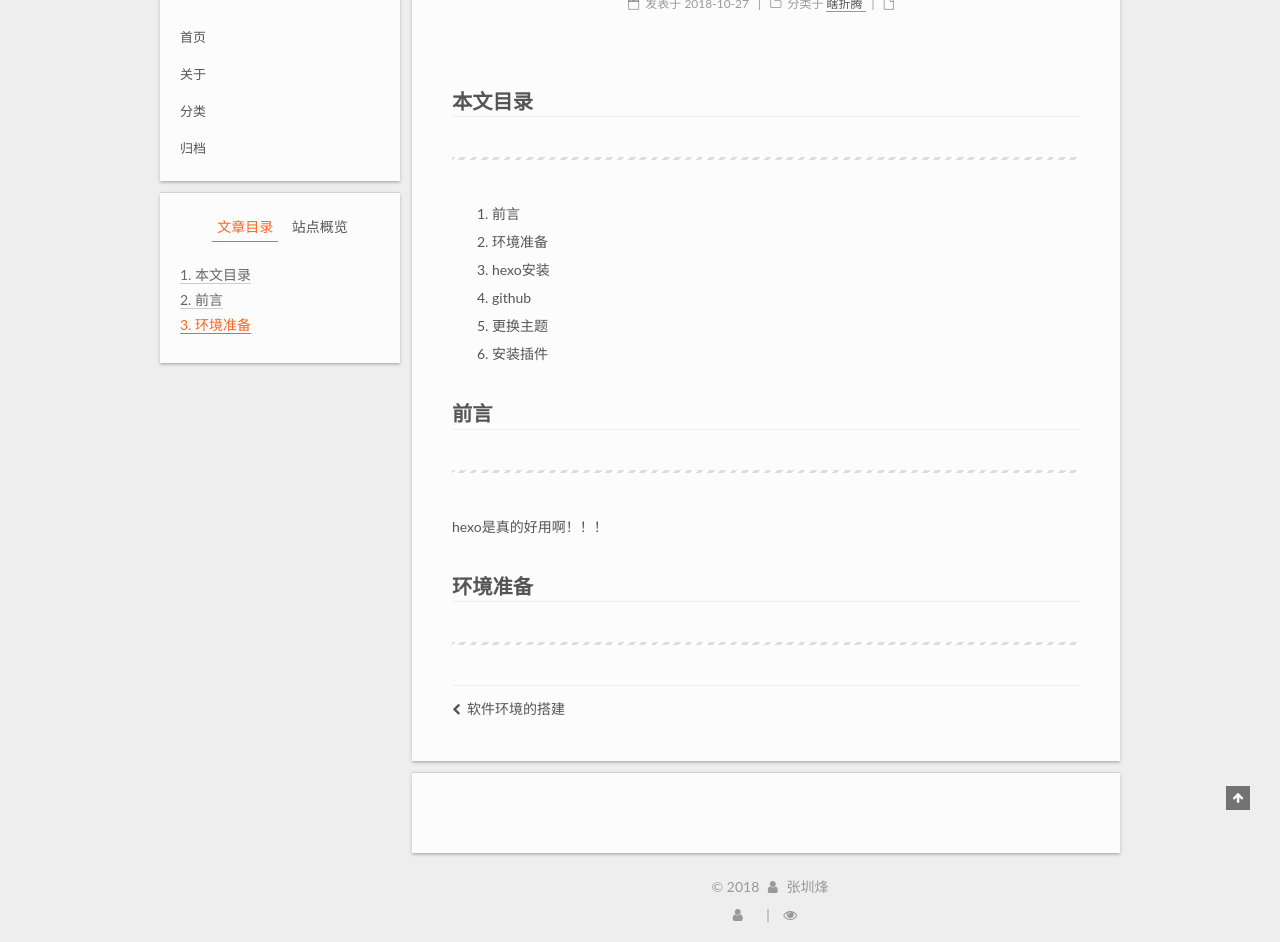
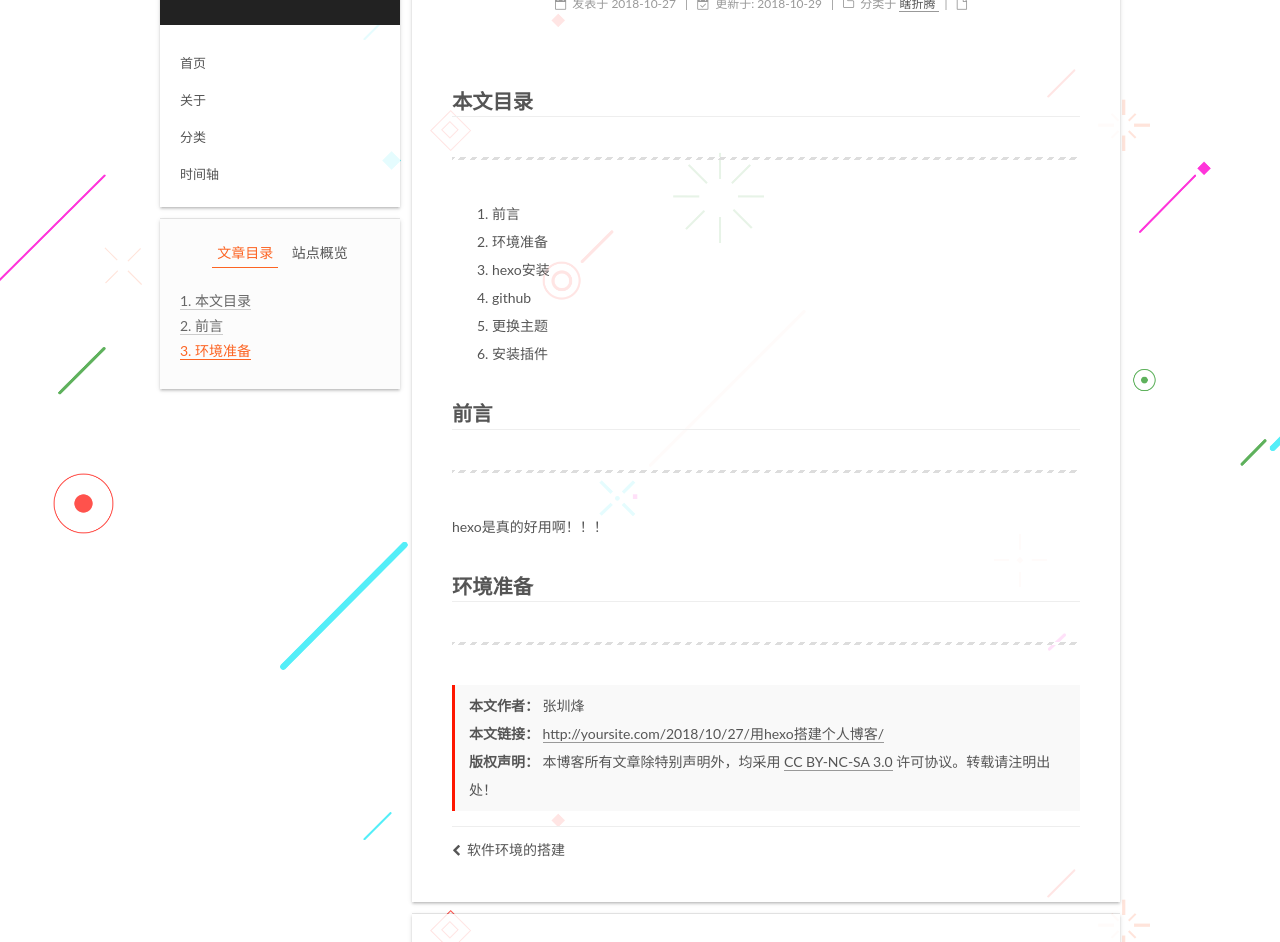
Before and after one commit to suviwang312/AliceRachel.github.io, a plain HTML site: page 2018/10/27/用hexo搭建个人博客/index.html in a window 1280 px wide. Shown: the part 90-1032 px from the top of the page. Drawn offline with Linux system fonts and the light colour scheme; some packages are replaced by stand-ins of ours; no server answers; a script that the page names is missing.

Commit message:
Site updated: 2018-10-29 01:45:21

```diff
--- a/2018/10/27/用hexo搭建个人博客/index.html
+++ b/2018/10/27/用hexo搭建个人博客/index.html
@@ -99,7 +99,7 @@
     root: '/',
     scheme: 'Gemini',
     version: '5.1.4',
-    sidebar: {"position":"left","display":"post","offset":12,"b2t":false,"scrollpercent":false,"onmobile":false},
+    sidebar: {"position":"left","display":"post","offset":12,"b2t":true,"scrollpercent":true,"onmobile":false},
     fancybox: true,
     tabs: true,
     motion: {"enable":true,"async":false,"transition":{"post_block":"fadeIn","post_header":"slideDownIn","post_body":"slideDownIn","coll_header":"slideLeftIn","sidebar":"slideUpIn"}},
@@ -160,7 +160,7 @@
       </a>
     </div>
 
-        <p class="site-subtitle"></p>
+        <p class="site-subtitle">Talk is cheap,show me your code.</p>
 
   </div>
 
@@ -207,7 +207,7 @@
         <li class="menu-item menu-item-archives">
           <a href="/archives/" rel="section">
 
-            归档
+            时间轴
           </a>
         </li>
 
@@ -279,7 +279,19 @@
 
 
 
+              <span class="post-meta-divider">|</span>
 
+
+
+              <span class="post-meta-item-icon">
+                <i class="fa fa-calendar-check-o"></i>
+              </span>
+
+                <span class="post-meta-item-text">更新于&#58;</span>
+
+              <time title="更新于" itemprop="dateModified" datetime="2018-10-29T00:28:31+08:00">
+                2018-10-29
+              </time>
 
           </span>
 
@@ -361,6 +373,24 @@
 
 
 
+
+      <div>
+        <ul class="post-copyright">
+  <li class="post-copyright-author">
+    <strong>本文作者：</strong>
+    张圳烽
+  </li>
+  <li class="post-copyright-link">
+    <strong>本文链接：</strong>
+    <a href="http://yoursite.com/2018/10/27/用hexo搭建个人博客/" title="用hexo搭建个人博客">http://yoursite.com/2018/10/27/用hexo搭建个人博客/</a>
+  </li>
+  <li class="post-copyright-license">
+    <strong>版权声明： </strong>
+    本博客所有文章除特别声明外，均采用 <a href="https://creativecommons.org/licenses/by-nc-sa/3.0/" rel="external nofollow" target="_blank">CC BY-NC-SA 3.0</a> 许可协议。转载请注明出处！
+  </li>
+</ul>
+
+      </div>
 
 
     <footer class="post-footer">
@@ -519,6 +549,13 @@
 
 
 
+        <div class="back-to-top">
+          <i class="fa fa-arrow-up"></i>
+
+            <span id="scrollpercent"><span>0</span>%</span>
+
+        </div>
+
 
     </div>
   </aside>
@@ -579,11 +616,6 @@
       </div>
     </footer>
 
-
-      <div class="back-to-top">
-        <i class="fa fa-arrow-up"></i>
-
-      </div>
 
 
 
--- a/css/main.css
+++ b/css/main.css
@@ -1057,25 +1057,21 @@ pre .javascript .function {
   margin: 10px;
 }
 .back-to-top {
-  box-sizing: border-box;
-  position: fixed;
-  bottom: -100px;
-  right: 30px;
-  z-index: 1050;
-  padding: 0 6px;
-  width: 24px;
-  background: #222;
+  display: none;
+  margin: 20px -10px -20px;
+  background: #eee;
   font-size: 12px;
   opacity: 0.6;
-  color: #fff;
   cursor: pointer;
   text-align: center;
   -webkit-transform: translateZ(0);
-  transition-property: bottom;
   transition-duration: 0.2s;
   transition-timing-function: ease-in-out;
   transition-delay: 0s;
 }
+.back-to-top:hover {
+  opacity: 0.8;
+}
 @media (min-width: 768px) and (max-width: 991px) {
   .back-to-top {
     display: none !important;
@@ -1087,7 +1083,7 @@ pre .javascript .function {
   }
 }
 .back-to-top.back-to-top-on {
-  bottom: 30px;
+  display: block;
 }
 .header {
   background: transparent;
@@ -1642,6 +1638,13 @@ pre .javascript .function {
 .fancybox-close:hover {
   border: none;
 }
+.post-copyright {
+  margin: 2em 0 0;
+  padding: 0.5em 1em;
+  border-left: 3px solid #ff1700;
+  background-color: #f9f9f9;
+  list-style: none;
+}
 .rtl.post-body p,
 .rtl.post-body a,
 .rtl.post-body h1,
@@ -1823,7 +1826,7 @@ pre .javascript .function {
   width: 4px;
   height: 4px;
   border-radius: 50%;
-  background: #cb29c9;
+  background: #ff4fa3;
 }
 .links-of-blogroll {
   font-size: 13px;
@@ -3118,3 +3121,10 @@ pre .javascript .function {
     margin: 8px 0 0;
   }
 }
+body {
+  background: url("/images/background.png");
+  background-size: cover;
+  background-repeat: no-repeat;
+  background-attachment: fixed;
+  background-position: center;
+}
```
Also changed, not shown: 2018/09/14/软件环境的搭建/index.html (+40 -8 lines), about/index.html (+10 -8 lines), archives/2018/09/index.html (+11 -9 lines), archives/2018/10/index.html (+11 -9 lines), archives/2018/index.html (+11 -9 lines), archives/index.html (+11 -9 lines), categories/index.html (+10 -8 lines), categories/前端/index.html (+10 -8 lines), categories/瞎折腾/index.html (+10 -8 lines), index.html (+34 -8 lines), images/background.png (added).
